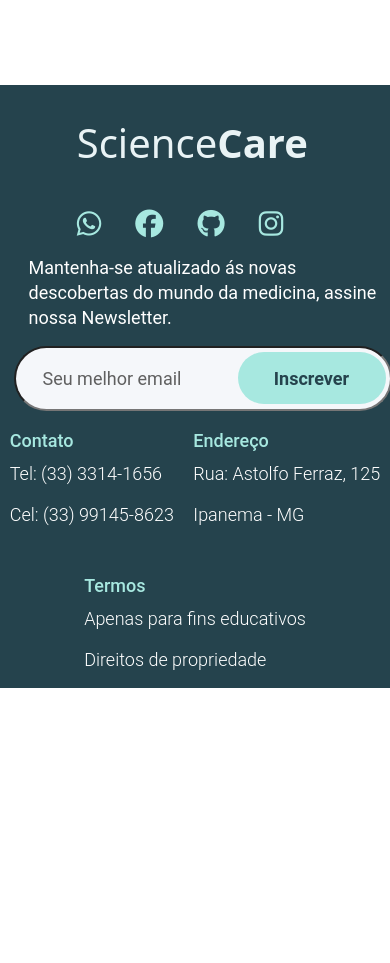
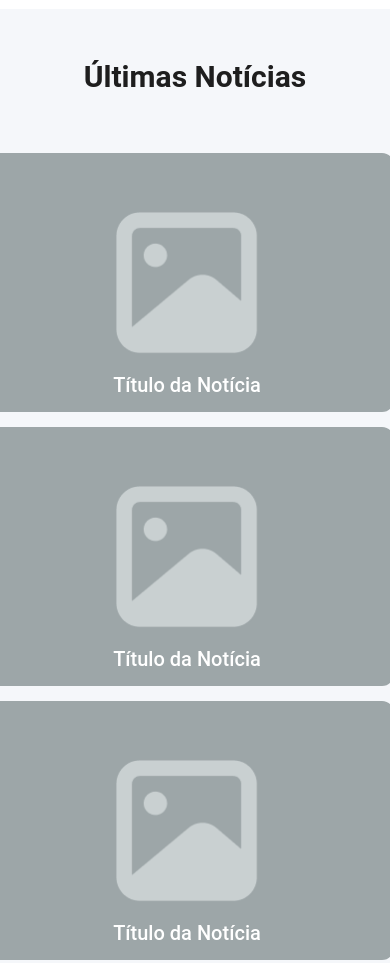
Before and after one commit to surykt/science-care, a plain HTML site: page index.html in a window 390 px wide. Shown: the part 156-1119 px from the top of the page. Before the commit the page ends 844 px from the top, so only its background shows below. Drawn offline with nearby package versions, Linux system fonts and the light colour scheme.

Commit message:
ultimas_noticias

```diff
--- a/css/style.css
+++ b/css/style.css
@@ -1,7 +1,6 @@
 .footer-container {
   height: 300px;
   background-color: #25434D;
-  position: absolute;
   bottom: 0;
   }
 
@@ -111,3 +110,128 @@
     padding-top: 30px;
   }
 }
+
+* {
+  margin: 0;
+  padding: 0;
+  box-sizing: border-box;
+}
+
+body {
+  font-family: "Roboto", sans-serif;
+}
+
+.ultimas_noticias {
+  margin-top: 165px;
+    height: 1156px;
+    display: flex;
+    flex-direction: column;
+    align-items: center;
+    background-color: #F5F7FA;
+  }
+
+  .titulo {
+    margin-top: 50px;
+    font-size: 30px;
+    font-weight: 600;
+    color: #1e1e1e;
+    padding-right: 1050px;
+  }
+
+  .titulo_maior {
+    margin-top: 455px;
+    color: white;
+    padding: 10px;
+    font-weight: 700px;
+    font-size: 20px;
+  }
+
+  .titulo_menor {
+    margin-top: 210px;
+    color: white;
+    padding: 10px;
+    font-weight: 700px;
+    font-size: 20px;
+  }
+
+
+  .card__1 {
+    display: flex;
+    width: 1280px;
+    height: 508px;
+    background-color: #9DA6A8;
+    background-image: url(/imagens/🦆\ icon\ _image_.png);
+    background-repeat: no-repeat;
+    background-position: center;
+    background-size: 188px;
+    border-radius: 12px;
+    margin-top: 50px;
+  }
+
+  .card__2 {
+    width: 413px;
+    height: 259px;
+    display: inline-block;
+    background-color: #9DA6A8;
+    background-image: url(/imagens/🦆\ icon\ _image_.png);
+    background-repeat: no-repeat;
+    background-position: center;
+    background-size: 188px;
+    margin-top: 15px;
+    margin-right: 16px;
+    border-radius: 12px;
+  }
+
+.botao {
+  margin-top: 50px;
+  width: 268px;
+  height: 65px;
+  font-size: 18px;
+  border-radius: 12px;
+  background-color: #A7E8E0;
+  border: solid 1px #A7E8E0;
+}
+
+button:hover {
+  background-color: white;
+  color: black;
+}
+
+button {
+  cursor: pointer;
+ }
+
+
+ @media(max-width: 700px) {
+
+  .card__1 {
+    width: 413px;
+    height: 259px;
+    display: flex;
+    flex-direction: column;
+    align-items: center;
+  }
+
+  .card__2 {
+      display: flex;
+      flex-direction: column;
+      align-items: center;
+
+  }
+
+  .titulo_maior {
+    margin-top: 210px;
+  }
+
+  .titulo {
+    padding-right: 0px;
+    display: flex;
+    flex-direction: column;
+    align-items: center;
+  }
+
+  .ultimas_noticias {
+    margin-bottom: 300px;
+  }
+
+}
--- a/index.html
+++ b/index.html
@@ -8,6 +8,37 @@
     <link rel="stylesheet" href="./css/style.css">
   </head>
   <body>
+
+  <section class="ultimas_noticias">
+
+    <h3 class="titulo">Últimas Notícias</h3>
+
+    <div>
+
+      <div class="card__1">
+          <h4 class="titulo_maior">Título da Notícia</h4>
+      </div>
+
+      <div class="card__2">
+          <h4 class="titulo_menor">Título da Notícia</h4>
+      </div>
+
+      <div class="card__2">
+          <h4 class="titulo_menor">Título da Notícia</h4>
+      </div>
+
+      <div class="card__2">
+          <h4 class="titulo_menor">Título da Notícia</h4>
+      </div>
+
+    </div>
+
+    <a href="#"><button class="botao">Veja mais notícias</button></a>
+
+  </section>
+
+
+
     <footer>
       <div class="footer-container w-100 d-flex flex-wrap justify-content-around align-items-center">
         <div class="logo-container">
```
Also changed, not shown: imagens/🦆 icon _image_.jpg (added), imagens/🦆 icon _image_.png (added).
